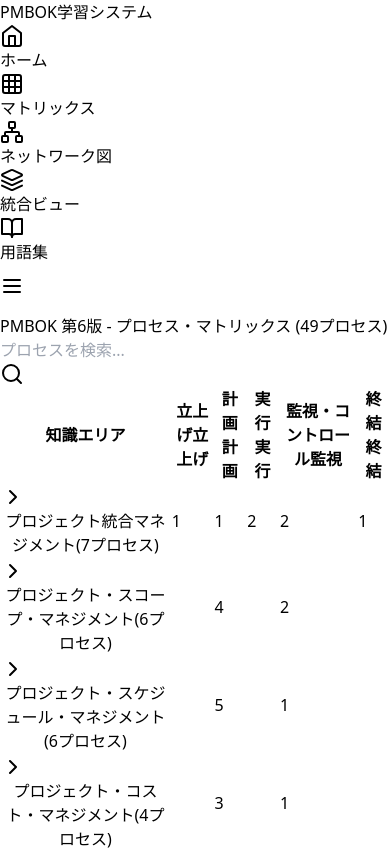
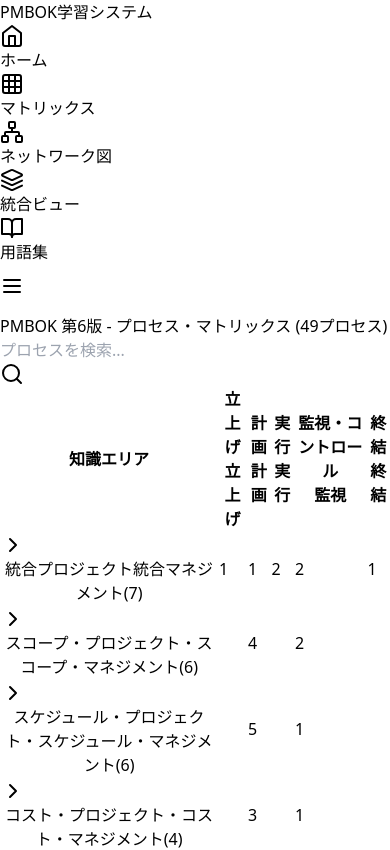
Before and after one commit to yusuke-kurosawa/PMPLearningManagement, a React (Vite) app: page /#/matrix in a window 390 px wide. Shown: the top 850 px of the page. Built offline with nearby package versions, Linux system fonts and the light colour scheme; the HTML template or start-up script is replaced by a standard one.

Commit message:
Improve process groups header display for better mobile responsiveness

```diff
--- a/src/components/PMBOKMatrix.jsx
+++ b/src/components/PMBOKMatrix.jsx
@@ -209,16 +209,16 @@ const PMBOKMatrix = memo(() => {
         </div>
 
         <div className="overflow-x-auto custom-scrollbar">
-          <table className="w-full min-w-[600px] sm:min-w-[800px]">
+          <table className="w-full min-w-[550px] sm:min-w-[700px] md:min-w-[900px]">
             <thead className="bg-gray-50 border-b sticky top-0 z-10">
               <tr>
-                <th className="px-2 sm:px-4 md:px-6 py-2 sm:py-3 text-left text-[10px] sm:text-xs font-medium text-gray-500 uppercase tracking-wider whitespace-nowrap w-40 sm:w-60 md:w-80">
-                  知識エリア
+                <th className="px-1 sm:px-3 md:px-4 py-2 sm:py-3 text-left text-[9px] sm:text-xs font-medium text-gray-500 uppercase tracking-tight sm:tracking-wider w-32 sm:w-48 md:w-60">
+                  <div className="truncate">知識エリア</div>
                 </th>
                 {processGroups.map(group => (
-                  <th key={group} className="px-1 sm:px-3 md:px-6 py-2 sm:py-3 text-center text-[10px] sm:text-xs font-medium text-gray-500 uppercase tracking-tighter sm:tracking-wider">
-                    <span className="hidden sm:inline">{group}</span>
-                    <span className="sm:hidden">{processGroupsShort[group]}</span>
+                  <th key={group} className="px-0.5 sm:px-2 md:px-4 py-2 sm:py-3 text-center text-[9px] sm:text-xs font-medium text-gray-500 uppercase tracking-tighter">
+                    <div className="hidden sm:block">{group}</div>
+                    <div className="sm:hidden">{processGroupsShort[group]}</div>
                   </th>
                 ))}
               </tr>
@@ -234,31 +234,34 @@ const PMBOKMatrix = memo(() => {
                 return (
                   <React.Fragment key={area.id}>
                     <tr className="hover:bg-gray-50 transition-colors">
-                      <td className="px-2 sm:px-4 md:px-6 py-3 sm:py-4">
+                      <td className="px-1 sm:px-3 md:px-4 py-2 sm:py-3 md:py-4">
                         <button
                           onClick={() => toggleArea(area.id)}
-                          className="flex items-center space-x-1 sm:space-x-2 text-left w-full"
+                          className="flex items-center space-x-1 text-left w-full"
                           disabled={loading}
                         >
                           {loading ? (
-                            <Loader2 className="h-3 w-3 sm:h-4 sm:w-4 text-gray-500 animate-spin" />
+                            <Loader2 className="h-3 w-3 sm:h-4 sm:w-4 text-gray-500 animate-spin flex-shrink-0" />
                           ) : isExpanded ? (
                             <ChevronDown className="h-3 w-3 sm:h-4 sm:w-4 text-gray-500 flex-shrink-0" />
                           ) : (
                             <ChevronRight className="h-3 w-3 sm:h-4 sm:w-4 text-gray-500 flex-shrink-0" />
                           )}
-                          <span className="font-medium text-gray-900 text-sm sm:text-base break-words">
-                            {area.name}
-                          </span>
-                          <span className="text-xs sm:text-sm text-gray-500 whitespace-nowrap">({processCount}プロセス)</span>
+                          <div className="min-w-0 flex-1">
+                            <span className="font-medium text-gray-900 text-[11px] sm:text-sm md:text-base block truncate">
+                              <span className="sm:hidden">{area.name.replace('プロジェクト・', '').replace('プロジェクト', '').replace('マネジメント', '')}</span>
+                              <span className="hidden sm:inline">{area.name}</span>
+                            </span>
+                            <span className="text-[10px] sm:text-xs text-gray-500">({processCount})</span>
+                          </div>
                         </button>
                       </td>
                       {processGroups.map(group => {
                         const groupProcesses = filteredProcesses[area.id]?.[group] || [];
                         return (
-                          <td key={group} className="px-1 sm:px-3 md:px-6 py-3 sm:py-4 text-center">
+                          <td key={group} className="px-0.5 sm:px-2 md:px-4 py-3 sm:py-4 text-center">
                             {groupProcesses.length > 0 && (
-                              <span className="inline-flex items-center justify-center w-6 h-6 sm:w-8 sm:h-8 rounded-full bg-blue-100 text-blue-800 text-xs sm:text-sm font-semibold">
+                              <span className="inline-flex items-center justify-center w-5 h-5 sm:w-7 sm:h-7 md:w-8 md:h-8 rounded-full bg-blue-100 text-blue-800 text-[10px] sm:text-xs md:text-sm font-semibold">
                                 {groupProcesses.length}
                               </span>
                             )}
```
